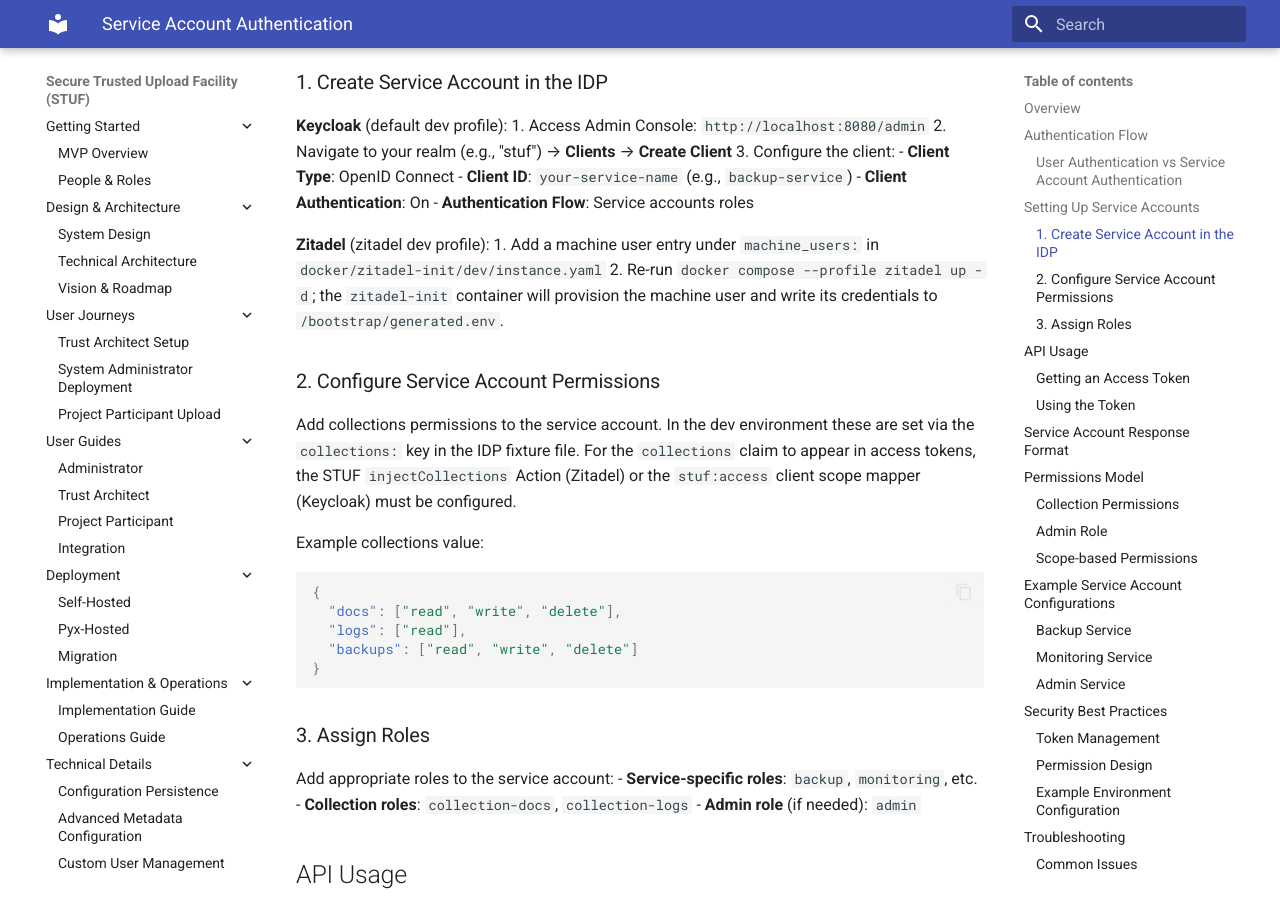
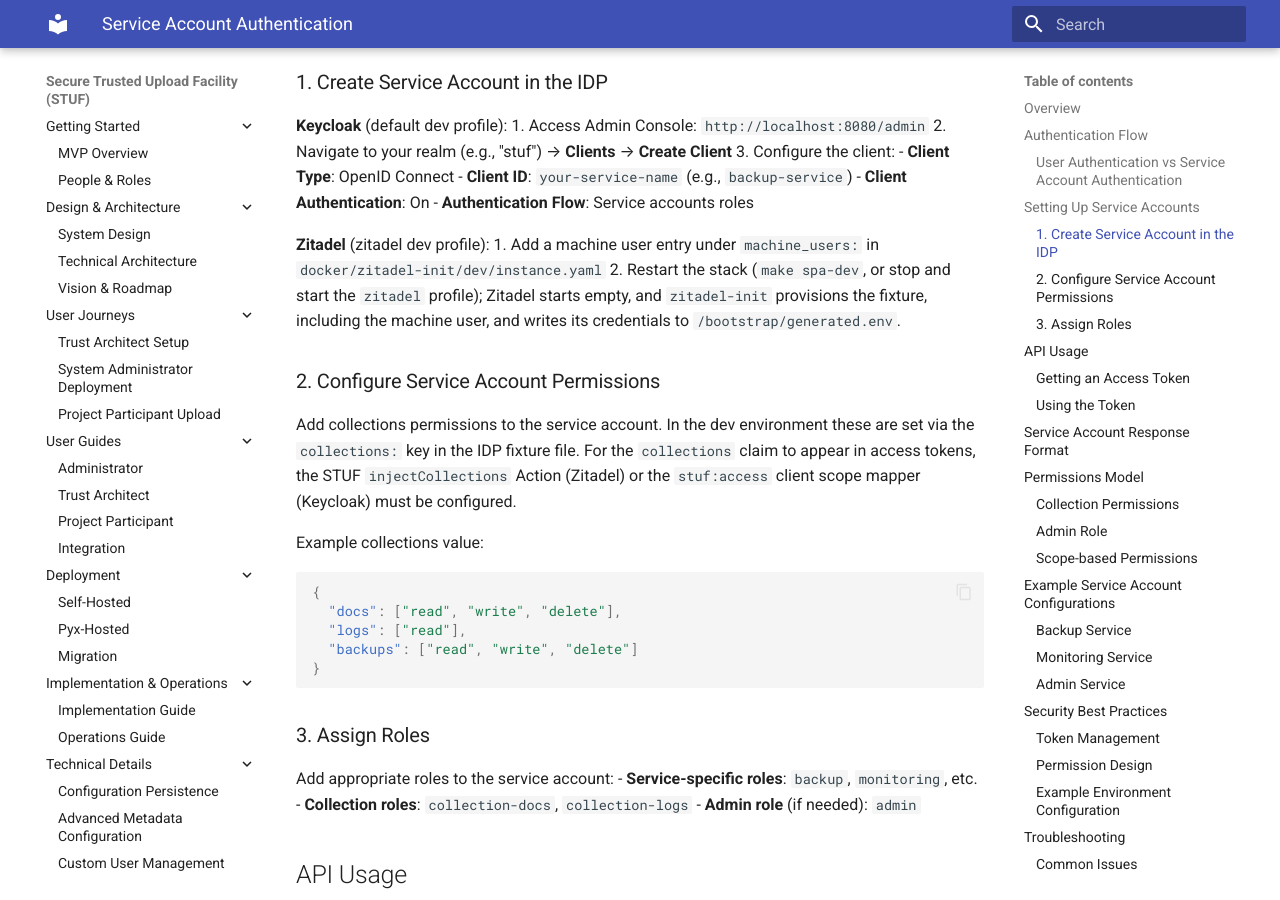
Before and after one commit to pyx-industries/stuf, an MkDocs documentation site: the page built from docs/technical/service-accounts.md, in a window 1280 px wide and 900 px high, scrolled down 920 px. Built offline with MkDocs 1.6.1 and Material for MkDocs 9.7.7, drawn with Linux system fonts in a browser that asks for light colours.

Commit message:
fix(compose): start the dev Zitadel fresh every time
Rather than special-casing a re-run against a kept database, the dev
zitadel-postgres now keeps its data on tmpfs. Every start of the stack
provisions the fixture from scratch and writes a matching generated.env,
machine key and login token, so the file can't fall out of step with
Zitadel, and provisioning is back to a plain create. State added by hand
(sessions, users) doesn't survive a restart; the docs say so, and say how
to re-provision a changed fixture.

```diff
--- a/docker-compose.yml
+++ b/docker-compose.yml
@@ -93,6 +93,10 @@ services:
       POSTGRES_USER: ${ZITADEL_DB_USER:-zitadel}
       POSTGRES_PASSWORD: ${ZITADEL_DB_PASSWORD:-zitadel}
       POSTGRES_DB: ${ZITADEL_DB_NAME:-zitadel}
+    # Fresh on every start, so zitadel-init always provisions from the fixture
+    # and writes a matching generated.env.
+    tmpfs:
+      - /var/lib/postgresql/data
     healthcheck:
       test: ["CMD-SHELL", "pg_isready -U ${ZITADEL_DB_USER:-zitadel} -d ${ZITADEL_DB_NAME:-zitadel}"]
       interval: 5s
--- a/docs/technical/service-accounts.md
+++ b/docs/technical/service-accounts.md
@@ -37,8 +37,9 @@ Service accounts provide a way for automated systems, scripts, and applications
 
 **Zitadel** (zitadel dev profile):
 1. Add a machine user entry under `machine_users:` in `docker/zitadel-init/dev/instance.yaml`
-2. Re-run `docker compose --profile zitadel up -d`; the `zitadel-init` container will
-   provision the machine user and write its credentials to `/bootstrap/generated.env`.
+2. Restart the stack (`make spa-dev`, or stop and start the `zitadel` profile); Zitadel
+   starts empty, and `zitadel-init` provisions the fixture, including the machine user, and
+   writes its credentials to `/bootstrap/generated.env`.
 
 ### 2. Configure Service Account Permissions
 
```
Also changed, not shown: README.md (+1 -1 lines), 1 other file.
